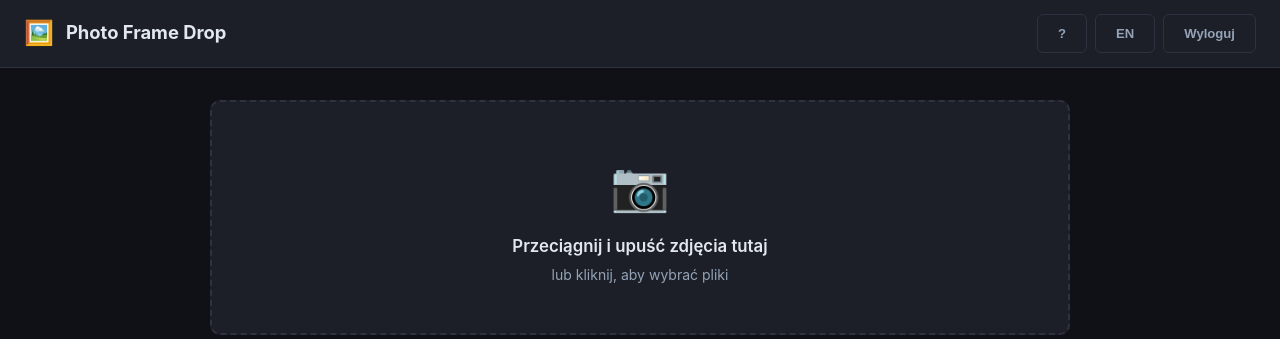
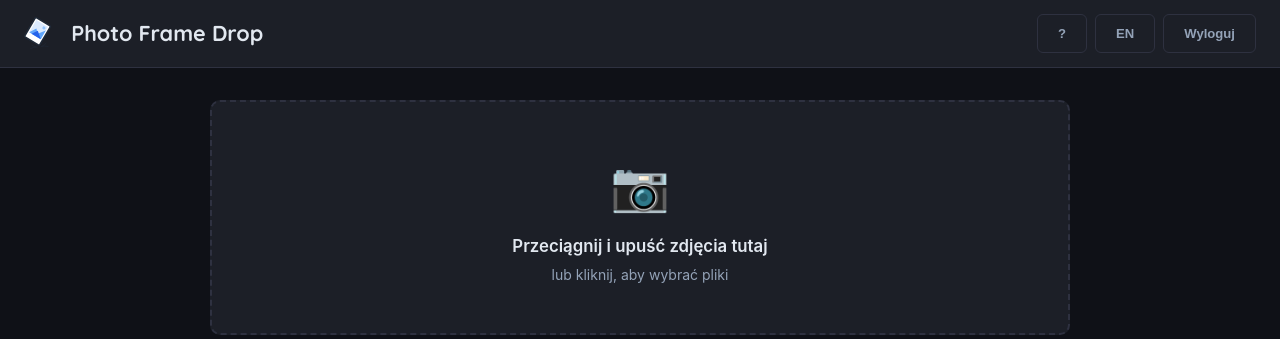
Before and after one commit to GwiezdnySzeryf/Photo-Frame-Drop, a Python web app: template photo_frame_drop/app/templates/index.html in a window 1280 px wide. Shown: the top 339 px of the page. Run offline with Jinja, Linux system fonts and the light colour scheme; the template is opened without the code that fills it, so the values that code supplies are empty.

Commit message:
Complete branding overhaul using provided SVG logos and Quicksand font

```diff
--- a/photo_frame_drop/app/static/style.css
+++ b/photo_frame_drop/app/static/style.css
@@ -43,9 +43,9 @@ body {
   text-align: center;
 }
 
-.login-icon { font-size: 3rem; margin-bottom: .75rem; }
+.login-icon { height: 90px; width: auto; margin: 0 auto .75rem auto; display: block; }
 
-.login-card h1 { font-size: 1.4rem; margin-bottom: 1.5rem; color: var(--text); }
+.login-card h1 { font-size: 1.65rem; margin-bottom: 1.5rem; color: var(--text); }
 
 .error-banner {
   background: rgba(248,113,113,.15);
@@ -109,8 +109,8 @@ header {
   z-index: 10;
 }
 
-.header-icon { font-size: 1.5rem; }
-header h1 { font-size: 1.15rem; font-weight: 700; }
+.header-icon { height: 32px; width: auto; display: block; }
+header h1 { font-size: 1.35rem; font-weight: 700; margin-left: 0.5rem; }
 
 .btn-ghost {
   background: transparent;
--- a/photo_frame_drop/app/templates/index.html
+++ b/photo_frame_drop/app/templates/index.html
@@ -4,13 +4,14 @@
   <meta charset="UTF-8" />
   <meta name="viewport" content="width=device-width, initial-scale=1.0" />
   <title>Photo Frame Drop</title>
-  <link rel="stylesheet" href="{{ base_path }}/static/style.css?v=3.0.5" />
+  <link rel="stylesheet" href="{{ base_path }}/static/style.css?v=3.0.6" />
+  <link href="https://fonts.googleapis.com/css2?family=Quicksand:wght@500;700&display=swap" rel="stylesheet">
 </head>
 <body>
   <!-- ─── Header ─────────────────────────────────────────────────── -->
   <header>
-    <span class="header-icon">🖼️</span>
-    <h1 id="t-title">Photo Frame Drop</h1>
+    <img src="{{ base_path }}/static/logo_plain.svg" alt="Logo" class="header-icon" />
+    <h1 id="t-title" style="font-family: 'Quicksand', sans-serif;">Photo Frame Drop</h1>
     <div style="margin-left:auto; display:flex; gap:0.5rem">
       <button type="button" class="btn-ghost" id="btn-about" aria-label="About">?</button>
       <button type="button" class="btn-ghost" id="btn-lang" aria-label="Toggle language">EN</button>
@@ -69,6 +70,7 @@
   <!-- ─── About Dialog ────────────────────────────────────────────── -->
   <dialog id="about-dialog" class="about-dialog">
     <div class="dialog-content">
+      <img src="{{ base_path }}/static/logo_transparent.svg" alt="Photo Frame Drop Logo" style="max-width: 150px; margin-bottom: 1rem;" />
       <h2 id="t-about-title">O dodatku</h2>
       <p id="t-about-desc">Photo Frame Drop to narzędzie do łatwego przesyłania zdjęć na Twoją cyfrową ramkę prosto z Home Assistanta.</p>
 
@@ -196,11 +198,16 @@
     dropZone.addEventListener("dragover", e => {
       e.preventDefault();
       dropZone.classList.add("drag-over");
+      document.querySelector(".drop-icon").textContent = "📸";
     });
-    dropZone.addEventListener("dragleave", () => dropZone.classList.remove("drag-over"));
+    dropZone.addEventListener("dragleave", () => {
+      dropZone.classList.remove("drag-over");
+      document.querySelector(".drop-icon").textContent = "📷";
+    });
     dropZone.addEventListener("drop", e => {
       e.preventDefault();
       dropZone.classList.remove("drag-over");
+      document.querySelector(".drop-icon").textContent = "📷";
       uploadFiles([...e.dataTransfer.files]);
     });
 
--- a/photo_frame_drop/config.yaml
+++ b/photo_frame_drop/config.yaml
@@ -1,5 +1,5 @@
 name: "Photo Frame Drop"
-version: "2.0.26"
+version: "2.0.27"
 slug: photo_frame_drop
 description: "Drag & drop photos into your HA /media folder from anywhere, with a gallery and password protection."
 url: "https://github.com/GwiezdnySzeryf/Photo-Frame-Drop"
```
Also changed, not shown: photo_frame_drop/app/templates/login.html (+7 -3 lines), photo_frame_drop/CHANGELOG.md, photo_frame_drop/app/static/logo_main.svg (added), photo_frame_drop/app/static/logo_plain.svg (added), photo_frame_drop/app/static/logo_transparent.svg (added), photo_frame_drop/icon.png (added), photo_frame_drop/logo.png (added).
